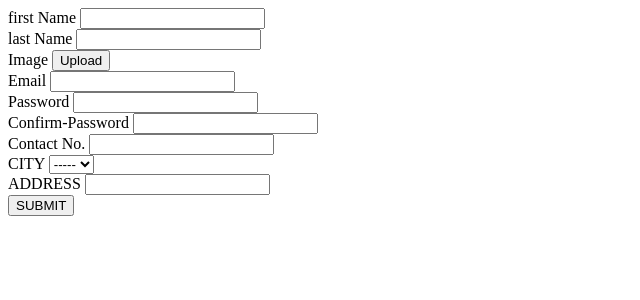
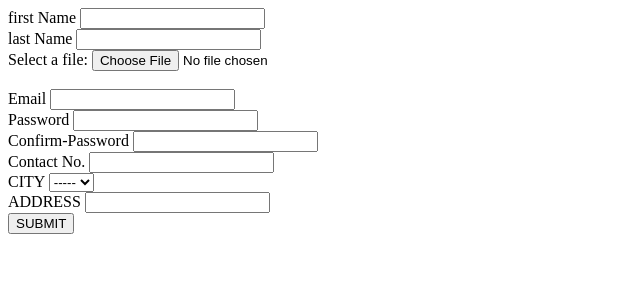
Before and after one commit to sachinchoudhary61/Handyman, a Django app: page /professional_user_signup in a window 1280 px wide. Shown: the top 300 px of the page, without its empty margins (0-640 px from the left). Run offline with Django 3.2, Linux system fonts and the light colour scheme.

Commit message:
user_creation

```diff
--- a/templates/professional_user/p_user_signup.html
+++ b/templates/professional_user/p_user_signup.html
@@ -11,8 +11,8 @@
     <input type="text" name="first_name"><br>
     <label>last Name</label>
     <input type="text" name="last_name"><br>
-    <label>Image</label>
-    <button type="submit" name="user_image">Upload</button><br>
+    <label for="user_image">Select a file:</label>
+    <input type="file" id="user_image" name="user_image"><br><br>
     <label>Email</label>
     <input type="text" name="email_id"><br>
     <label>Password</label>
```
